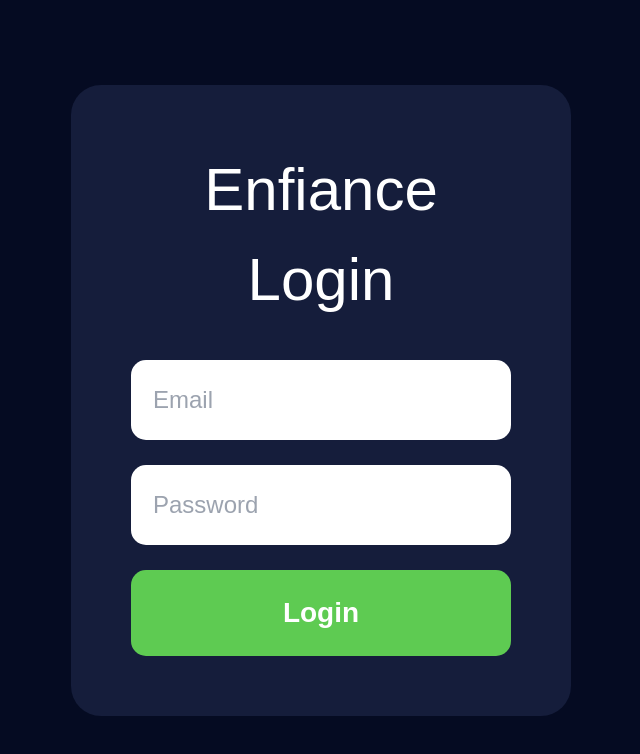
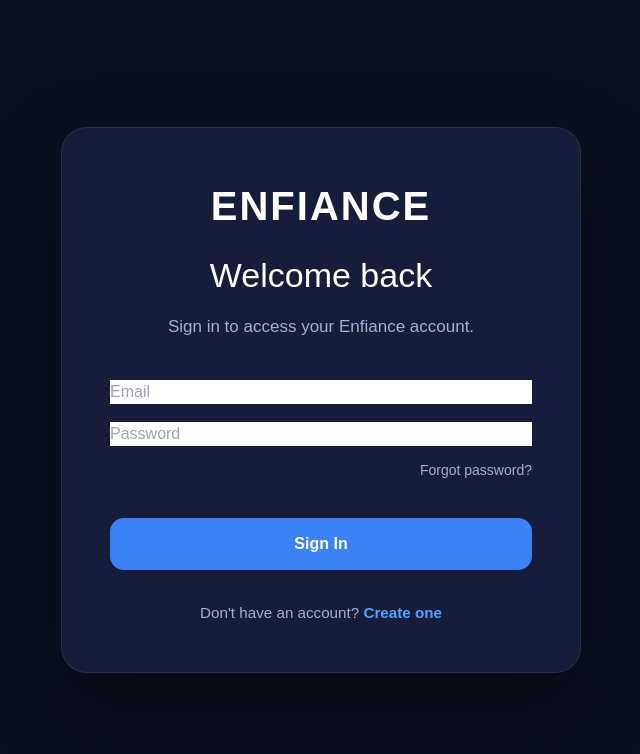
Before and after one commit to jnicius/enfiance-platform, a React app in the folder frontend/: page /login in a window 1280 px wide. Shown: the top 754 px of the page, without its empty margins (319-959 px from the left). Built offline with nearby package versions, Linux system fonts and the light colour scheme; the HTML template or start-up script is replaced by a standard one.

Commit message:
Complete authentication redesign

```diff
--- a/frontend/src/pages/ForgotPassword.jsx
+++ b/frontend/src/pages/ForgotPassword.jsx
@@ -1,23 +1,18 @@
 import { useState } from 'react';
+import { Link } from 'react-router-dom';
 import axios from 'axios';
 
+import AuthLayout from '../components/auth/AuthLayout';
+
 export default function ForgotPassword() {
-
-  const [email, setEmail] =
-    useState('');
-
-  const [loading, setLoading] =
-    useState(false);
-
-  const [message, setMessage] =
-    useState('');
+  const [email, setEmail] = useState('');
+  const [loading, setLoading] = useState(false);
+  const [message, setMessage] = useState('');
 
   const handleSubmit = async (e) => {
-
     e.preventDefault();
 
     try {
-
       setLoading(true);
 
       await axios.post(
@@ -30,93 +25,66 @@ export default function ForgotPassword() {
       setMessage(
         'If an account exists, reset instructions have been sent.'
       );
-
     } catch (err) {
-
       setMessage(
         'If an account exists, reset instructions have been sent.'
       );
-
     } finally {
-
       setLoading(false);
-
     }
   };
 
   return (
-
-    <div className="min-h-screen bg-[#050816] flex items-center justify-center px-6">
-
-      <div className="w-full max-w-md bg-[#0B1120] border border-white/10 rounded-3xl p-10 shadow-2xl">
-
-        <div className="text-center mb-10">
-
-          <h1 className="text-4xl font-bold text-[#D4AF37] mb-3">
-            ENFIANCE
-          </h1>
-
-          <p className="text-gray-400">
-            Reset your password
-          </p>
-
-        </div>
-
+    <AuthLayout
+      title="Forgot your password?"
+      subtitle="Enter your email address and we'll send you a secure password reset link."
+      footer={
+        <>
+          Remember your password?{' '}
+          <Link to="/login">
+            Sign In
+          </Link>
+        </>
+      }
+    >
       <form
+        className="auth-form-stack"
         onSubmit={handleSubmit}
-          className="space-y-6"
       >
-
         <input
+          className="auth-input"
           type="email"
-
-            placeholder="Enter your email"
-
+          placeholder="Email Address"
           value={email}
-
           onChange={(e) =>
-              setEmail(
-                e.target.value
-              )
+            setEmail(e.target.value)
           }
-
-            className="w-full bg-black/30 border border-white/10 rounded-2xl px-4 py-4 text-white outline-none focus:border-[#D4AF37]"
+          required
         />
 
         <button
+          className="auth-button"
           type="submit"
-
           disabled={loading}
-
-            className="w-full bg-[#D4AF37] hover:bg-[#e8c85a] text-black font-bold py-4 rounded-2xl transition"
         >
-
-            {
-              loading
+          {loading
             ? 'Sending...'
-                : 'Reset Password'
-            }
-
+            : 'Send Reset Link'}
         </button>
 
-          {
-
-            message && (
-
-              <div className="text-center text-sm text-gray-300">
-
+        {message && (
+          <p
+            style={{
+              marginTop: '18px',
+              color: '#9fb2d8',
+              textAlign: 'center',
+              lineHeight: 1.5,
+            }}
+          >
             {message}
-
-              </div>
-
-            )
-
-          }
-
+          </p>
+        )}
       </form>
-
-      </div>
-
-    </div>
+    </AuthLayout>
   );
 }
--- a/frontend/src/pages/Login.jsx
+++ b/frontend/src/pages/Login.jsx
@@ -1,57 +1,29 @@
 import { useState } from 'react';
+import { Link } from 'react-router-dom';
 
 import API from '../services/api';
+import AuthLayout from '../components/auth/AuthLayout';
 
 export default function Login() {
+  const [email, setEmail] = useState('');
+  const [password, setPassword] = useState('');
+  const [loading, setLoading] = useState(false);
+  const [error, setError] = useState('');
 
-  const [email, setEmail] =
-    useState('');
-
-  const [password, setPassword] =
-    useState('');
-
-  const [loading, setLoading] =
-    useState(false);
-
-  const [error, setError] =
-    useState('');
-
-  // -------------------------
-  // LOGIN
-  // -------------------------
-
-  const handleLogin =
-    async (e) => {
-
+  const handleLogin = async (e) => {
     e.preventDefault();
 
     try {
-
       setLoading(true);
-
       setError('');
 
-        const res =
-          await API.post(
-            '/auth/login',
-            {
+      const res = await API.post('/auth/login', {
         email,
         password,
-            }
-          );
+      });
 
-        console.log(
-          'LOGIN RESPONSE:',
-          res.data
-        );
+      localStorage.setItem('token', res.data.token);
 
-        // SAVE TOKEN
-        localStorage.setItem(
-          'token',
-          res.data.token
-        );
-
-        // SAVE USER
       localStorage.setItem(
         'user',
         JSON.stringify({
@@ -60,63 +32,38 @@ export default function Login() {
         })
       );
 
-        // FORCE REDIRECT
-        window.location.href =
-          '/dashboard';
-
+      window.location.href = '/dashboard';
     } catch (err) {
-
       console.error(err);
 
       setError(
         err?.response?.data?.message ||
           'Login failed'
       );
-
     } finally {
-
       setLoading(false);
     }
   };
 
   return (
-
-    <div
-      style={{
-        background: '#050b22',
-        minHeight: '100vh',
-        display: 'flex',
-        justifyContent: 'center',
-        alignItems: 'center',
-        fontFamily: 'Arial',
-      }}
+    <AuthLayout
+      title="Welcome back"
+      subtitle="Sign in to access your Enfiance account."
+      footer={
+        <>
+          Don't have an account?{' '}
+          <Link to="/register">
+            Create one
+          </Link>
+        </>
+      }
     >
-
       <form
+        className="auth-form-stack"
         onSubmit={handleLogin}
-        style={{
-          background: '#151d3b',
-          padding: '60px',
-          borderRadius: '30px',
-          width: '500px',
-          display: 'flex',
-          flexDirection: 'column',
-          gap: '25px',
-        }}
       >
-
-        <h1
-          style={{
-            color: 'white',
-            fontSize: '60px',
-            textAlign: 'center',
-            marginBottom: '10px',
-          }}
-        >
-          Enfiance Login
-        </h1>
-
         <input
+          className="auth-input"
           type="email"
           placeholder="Email"
           value={email}
@@ -124,15 +71,10 @@ export default function Login() {
             setEmail(e.target.value)
           }
           required
-          style={{
-            padding: '22px',
-            borderRadius: '15px',
-            border: 'none',
-            fontSize: '24px',
-          }}
         />
 
         <input
+          className="auth-input"
           type="password"
           placeholder="Password"
           value={password}
@@ -140,51 +82,49 @@ export default function Login() {
             setPassword(e.target.value)
           }
           required
-          style={{
-            padding: '22px',
-            borderRadius: '15px',
-            border: 'none',
-            fontSize: '24px',
-          }}
         />
 
+        <div
+          style={{
+            textAlign: 'right',
+            marginTop: '-6px',
+            marginBottom: '18px',
+          }}
+        >
+          <Link
+            to="/forgot-password"
+            style={{
+              color: '#9fb2d8',
+              fontSize: '14px',
+              textDecoration: 'none',
+            }}
+          >
+            Forgot password?
+          </Link>
+        </div>
+
         <button
+          className="auth-button"
           type="submit"
           disabled={loading}
-          style={{
-            padding: '22px',
-            borderRadius: '15px',
-            border: 'none',
-            background: '#5ecb52',
-            color: 'white',
-            fontSize: '28px',
-            fontWeight: 'bold',
-            cursor: 'pointer',
-          }}
         >
-          {
-            loading
-              ? 'Loading...'
-              : 'Login'
-          }
+          {loading
+            ? 'Signing in...'
+            : 'Sign In'}
         </button>
 
-        {
-          error && (
+        {error && (
           <p
             style={{
               color: '#ff7070',
-                fontSize: '20px',
               textAlign: 'center',
+              marginTop: '16px',
             }}
           >
             {error}
           </p>
-          )
-        }
-
+        )}
       </form>
-
-    </div>
+    </AuthLayout>
   );
 }
--- a/frontend/src/styles/auth.css
+++ b/frontend/src/styles/auth.css
@@ -150,3 +150,10 @@
     opacity: 0.65;
     cursor: not-allowed;
 }
+
+.auth-form-stack {
+    display: flex;
+    flex-direction: column;
+    gap: 18px;
+    width: 100%;
+}
```
Lines whose indentation alone changed are shown as unchanged.
